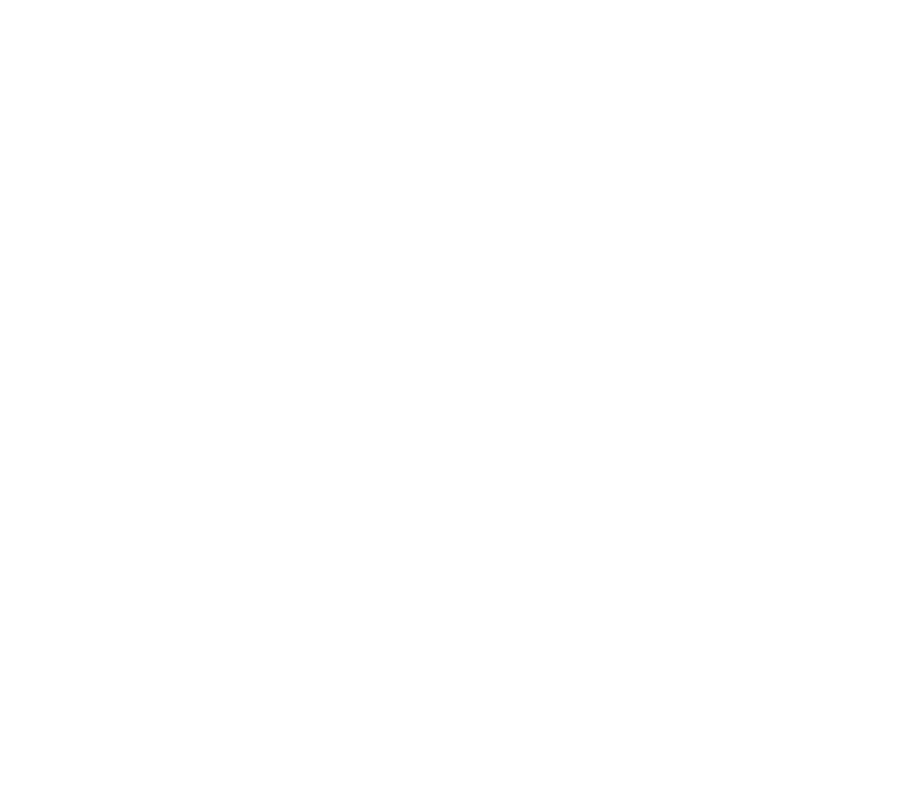
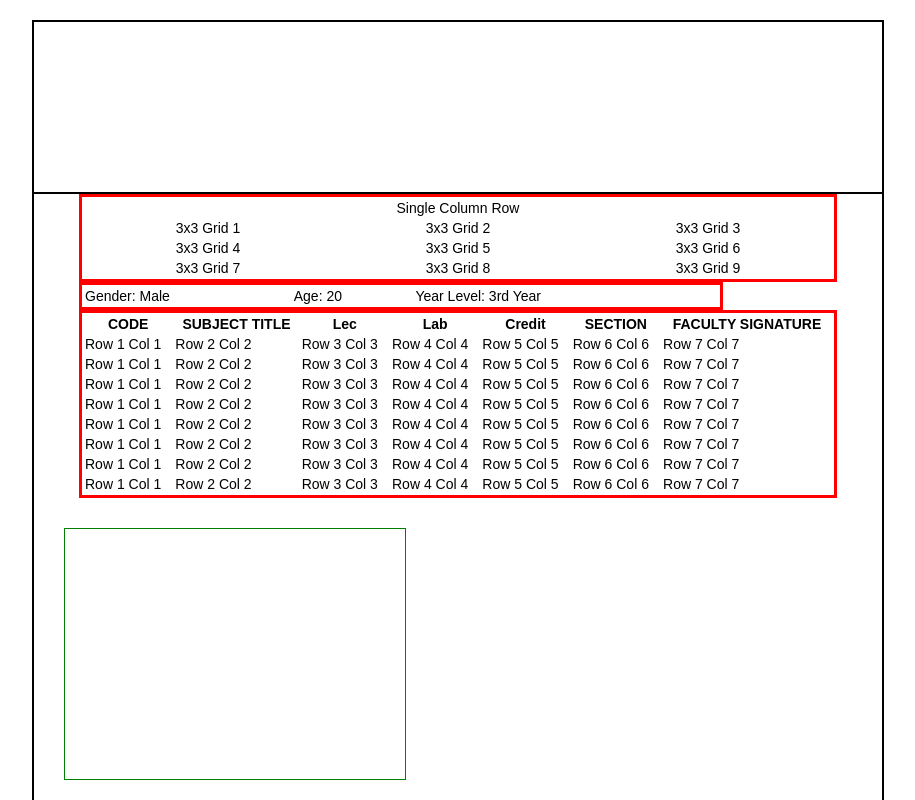
Before and after one commit to bmkhn/COR-HTML-CSS, a plain HTML site: page index.html in a window 1280 px wide. Shown: the top 800 px of the page, without its empty margins (182-1097 px from the left). Drawn offline with Linux system fonts and the light colour scheme.

Commit message:
Basic Structure Update 1.0 > 'a4', 'header', 'main-container', 'sgi', 'fees', 'footer' added > placeholder tables added

```diff
--- a/css/style.css
+++ b/css/style.css
@@ -0,0 +1,56 @@
+body {
+    font-family: Arial, sans-serif;
+    font-size: 14px;
+    margin: 0;
+    padding: 20px;
+    display: flex;
+    justify-content: center; /* Horizontally center */
+}
+
+
+.a4 { /* 2480 x 3508 */
+    width: 850px; /* 1700px */
+    height: 1100px; /* 2200px */
+    border: 1px solid black;
+}
+
+
+table {
+    width: 100%;
+    height: 100%;
+    border: 3px solid red;
+}
+
+
+.header {
+    width: auto;
+    height: 170px; /* 340px */
+    border: 1px solid black;
+    text-align: center;
+}
+
+.main-container {
+    width: auto;
+    height: 900px; /* 1800px */
+    border: 1px solid black
+}
+
+.sgi {
+    margin-left: 45px;
+    margin-right: 45px;
+}
+
+.fees {
+    width: 340px; /* 680px */
+    height: 250px;  /* 500px */
+    border: 1px solid green;
+    margin-left: 30px;
+    margin-top: 30px;
+}
+
+.footer { /* TO BE EDITED */
+    width: auto;
+    height: auto;
+    text-align: center;
+    border: 2px solid red
+}
--- a/index.html
+++ b/index.html
@@ -4,14 +4,161 @@
     <meta charset="UTF-8">
     <meta name="viewport" content="width=device-width, initial-scale=1.0">
     <title>Certificate of Registration</title>
+    <link rel="stylesheet" href="css/style.css">
 </head>
 <body>
-    <!-- Outside -->
-    <!-- Inside -->
-        <!-- Student General Information -->
-        <!-- Subjects -->
-            <!-- Assessed Fees -->
+    <div class="a4"> <!-- A4 -->
+        <div class="header"> <!-- Outside -->
+            <!-- Image, Centered Text -->
+        </div>
+        <div class="main-container"> <!-- Inside -->
+            <!-- Student General Information -->
+            <div class="sgi" style="text-align: center;">
+                <table>
+                    <thead> <!-- First Row with One Column -->
+                        <tr>
+                            <td colspan="3">Single Column Row</td>
+                        </tr>
+                    </thead>
+                    <tbody> <!-- 3x3 Grid -->
+                        <tr>
+                            <td>3x3 Grid 1</td>
+                            <td>3x3 Grid 2</td>
+                            <td>3x3 Grid 3</td>
+                        </tr>
+                        <tr>
+                            <td>3x3 Grid 4</td>
+                            <td>3x3 Grid 5</td>
+                            <td>3x3 Grid 6</td>
+                        </tr>
+                        <tr>
+                            <td>3x3 Grid 7</td>
+                            <td>3x3 Grid 8</td>
+                            <td>3x3 Grid 9</td>
+                        </tr>
+                    </tbody>
+                </table>
+            </div>
+
+            <div class="sgi">
+                <table style="width: 85%;">
+                    <tr>
+                        <td>Gender: Male</td>
+                        <td>Age: 20</td>
+                        <td>Year Level: 3rd Year</td>
+                    </tr>
+                </table>
+            </div>
+
+            <div class="sgi">
+
+            </div>
+
+            <div class="sgi">
+                <table>
+                    <thead>
+                        <tr>
+                            <th>CODE</th>
+                            <th>SUBJECT TITLE</th>
+                            <th>Lec</th>
+                            <th>Lab</th>
+                            <th>Credit</th>
+                            <th>SECTION</th>
+                            <th>FACULTY SIGNATURE</th>
+                        </tr>
+                    </thead>
+                    <tbody>
+                        <tr>
+                            <td>Row 1 Col 1</td>
+                            <td>Row 2 Col 2</td>
+                            <td>Row 3 Col 3</td>
+                            <td>Row 4 Col 4</td>
+                            <td>Row 5 Col 5</td>
+                            <td>Row 6 Col 6</td>
+                            <td>Row 7 Col 7</td>
+                        </tr>
+                        <tr>
+                            <td>Row 1 Col 1</td>
+                            <td>Row 2 Col 2</td>
+                            <td>Row 3 Col 3</td>
+                            <td>Row 4 Col 4</td>
+                            <td>Row 5 Col 5</td>
+                            <td>Row 6 Col 6</td>
+                            <td>Row 7 Col 7</td>
+                        </tr>
+                        <tr>
+                            <td>Row 1 Col 1</td>
+                            <td>Row 2 Col 2</td>
+                            <td>Row 3 Col 3</td>
+                            <td>Row 4 Col 4</td>
+                            <td>Row 5 Col 5</td>
+                            <td>Row 6 Col 6</td>
+                            <td>Row 7 Col 7</td>
+                        </tr>
+                        <tr>
+                            <td>Row 1 Col 1</td>
+                            <td>Row 2 Col 2</td>
+                            <td>Row 3 Col 3</td>
+                            <td>Row 4 Col 4</td>
+                            <td>Row 5 Col 5</td>
+                            <td>Row 6 Col 6</td>
+                            <td>Row 7 Col 7</td>
+                        </tr>
+                        <tr>
+                            <td>Row 1 Col 1</td>
+                            <td>Row 2 Col 2</td>
+                            <td>Row 3 Col 3</td>
+                            <td>Row 4 Col 4</td>
+                            <td>Row 5 Col 5</td>
+                            <td>Row 6 Col 6</td>
+                            <td>Row 7 Col 7</td>
+                        </tr>
+                        <tr>
+                            <td>Row 1 Col 1</td>
+                            <td>Row 2 Col 2</td>
+                            <td>Row 3 Col 3</td>
+                            <td>Row 4 Col 4</td>
+                            <td>Row 5 Col 5</td>
+                            <td>Row 6 Col 6</td>
+                            <td>Row 7 Col 7</td>
+                        </tr>
+                        <tr>
+                            <td>Row 1 Col 1</td>
+                            <td>Row 2 Col 2</td>
+                            <td>Row 3 Col 3</td>
+                            <td>Row 4 Col 4</td>
+                            <td>Row 5 Col 5</td>
+                            <td>Row 6 Col 6</td>
+                            <td>Row 7 Col 7</td>
+                        </tr>
+                        <tr>
+                            <td>Row 1 Col 1</td>
+                            <td>Row 2 Col 2</td>
+                            <td>Row 3 Col 3</td>
+                            <td>Row 4 Col 4</td>
+                            <td>Row 5 Col 5</td>
+                            <td>Row 6 Col 6</td>
+                            <td>Row 7 Col 7</td>
+                        </tr>
+                    </tbody>
+                </table>
+            </div>
+
+
+
+            <!-- Subjects -->
+            <!-- Table? -->
+
+            <div class="fees"> <!-- Assessed Fees -->
+
+            </div>
             <!-- Rules on Refund -->
+
             <!-- Others -->
+        </div>
+        <div class="footer">
+
+        </div>
+    </div>
 </body>
 </html>
```
